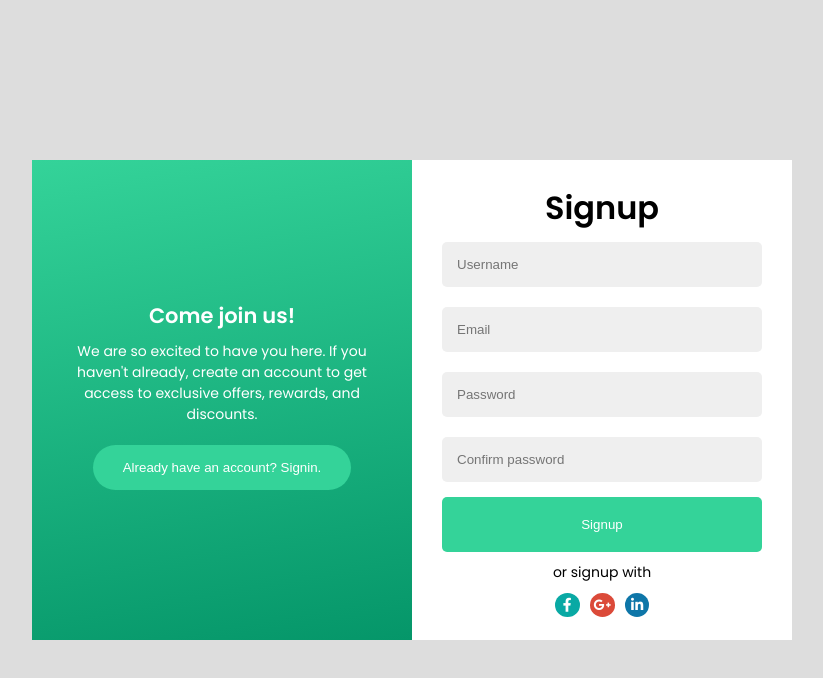
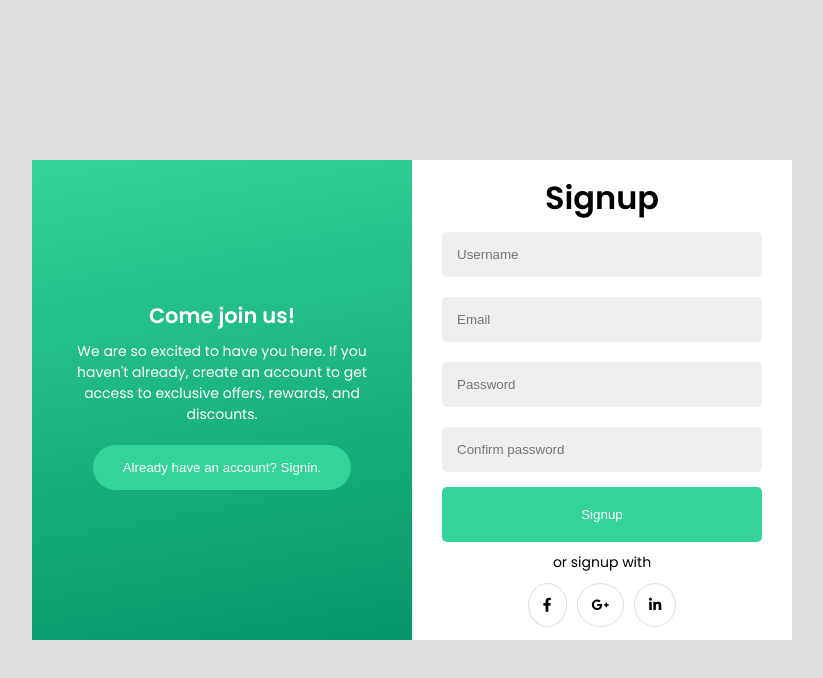
Before and after one commit to codexpression-nj/Angular-Login, an Angular app: page / in a window 1280 px wide. Shown: the top 678 px of the page, without its empty margins (228-1051 px from the left). Built offline with nearby package versions, Linux system fonts and the light colour scheme.

Commit message:
auth service

```diff
--- a/src/app/components/signin-form/signin-form.component.html
+++ b/src/app/components/signin-form/signin-form.component.html
@@ -5,4 +5,6 @@
       <input type="password" placeholder="Password" required [(ngModel)]="password" name="password" />
       <button type="submit">Signin</button>
     </form>
+    <button type="submit">forgot password</button>
+
   </div>
--- a/src/styles.css
+++ b/src/styles.css
@@ -87,18 +87,26 @@ body {
 }
 
 .container .forms-container .form-control .socials .fa-facebook-f {
-  padding: 5px 8px;
-  background-color: #09A9A4;
+  padding: 14px;
+  border: #dedede 1px solid;
+  color: #000;
+
 }
 
 .container .forms-container .form-control .socials .fa-google-plus-g {
-  padding: 5px 4px;
-  background-color: #db4a39;
+  /* padding:14px 13px; */
+  padding: 14px;
+  border: #dedede 1px solid;
+    color: #000;
+
 }
 
 .container .forms-container .form-control .socials .fa-linkedin-in {
-  padding: 5px 6px;
-  background-color: #0e76a8;
+  padding: 14px ;
+  border: #dedede 1px solid;
+
+  /* background-color: #0e76a8; */
+  color: #000;
 }
 
 .container .forms-container .form-control.signup-form {
```
Also changed, not shown: src/app/services/auth.service.ts (added, +10 -0 lines), 1 other file (tests, documents, lock files or other folders).
